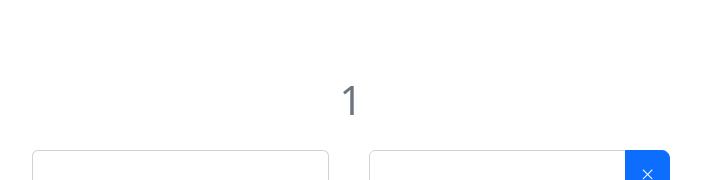
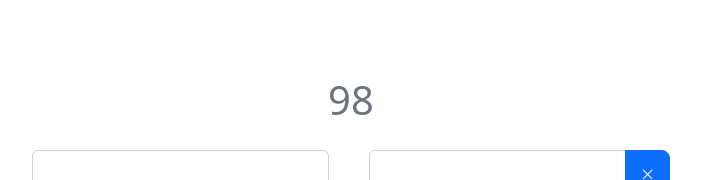
Before and after one commit to andrebrand/numeros-espanol, a React (Vite) app: page / in a window 1280 px wide. Both pictures are taken after a click on the button "comenzar". Shown: the part 121-301 px from the top of the page, without its empty margins (289-990 px from the left). Built offline with nearby package versions, Linux system fonts and the light colour scheme.

Commit message:
changed timer back to 100

```diff
--- a/src/components/timer/timer.tsx
+++ b/src/components/timer/timer.tsx
@@ -6,7 +6,7 @@ interface Props{
 }
 
 function Timer({onTimerEnd} : Props){
-    const timeLimit = 3;
+    const timeLimit = 100;
 
     const [timer, setTimer] = useState(timeLimit);
 
```
